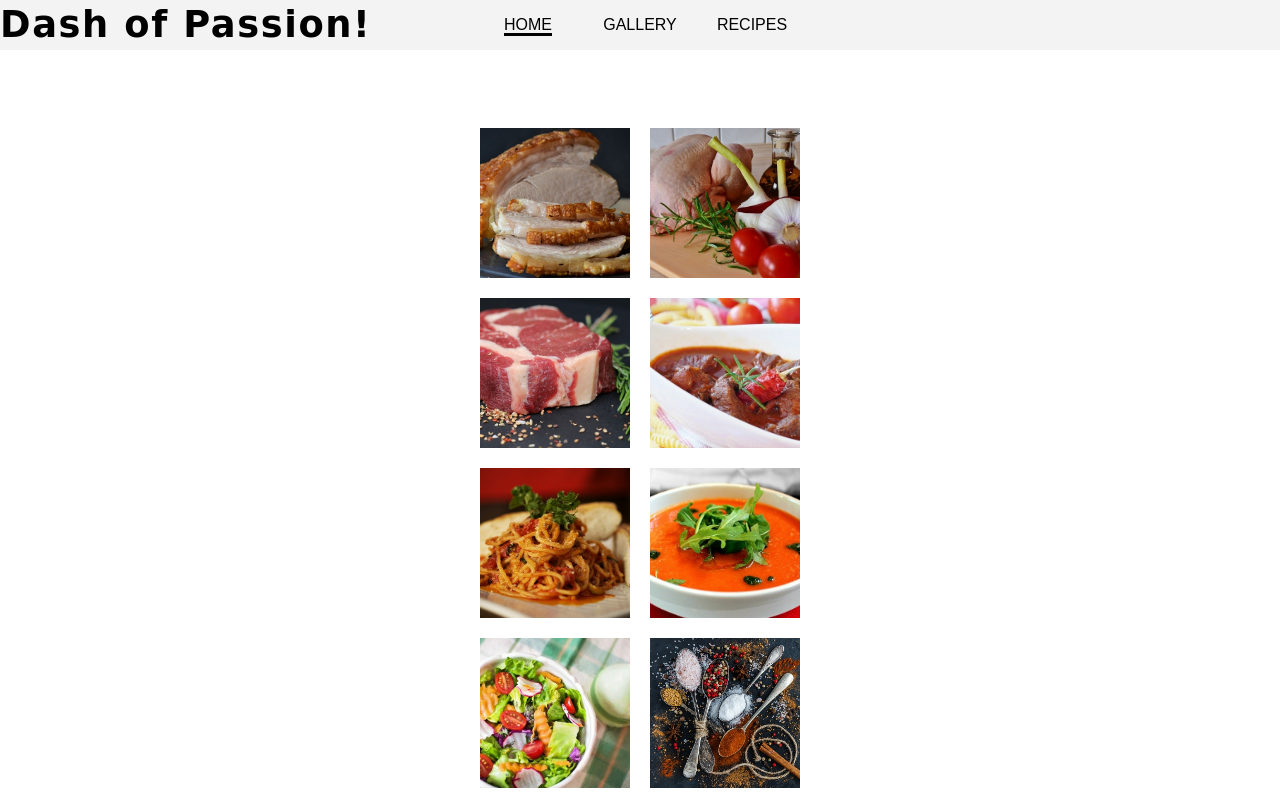
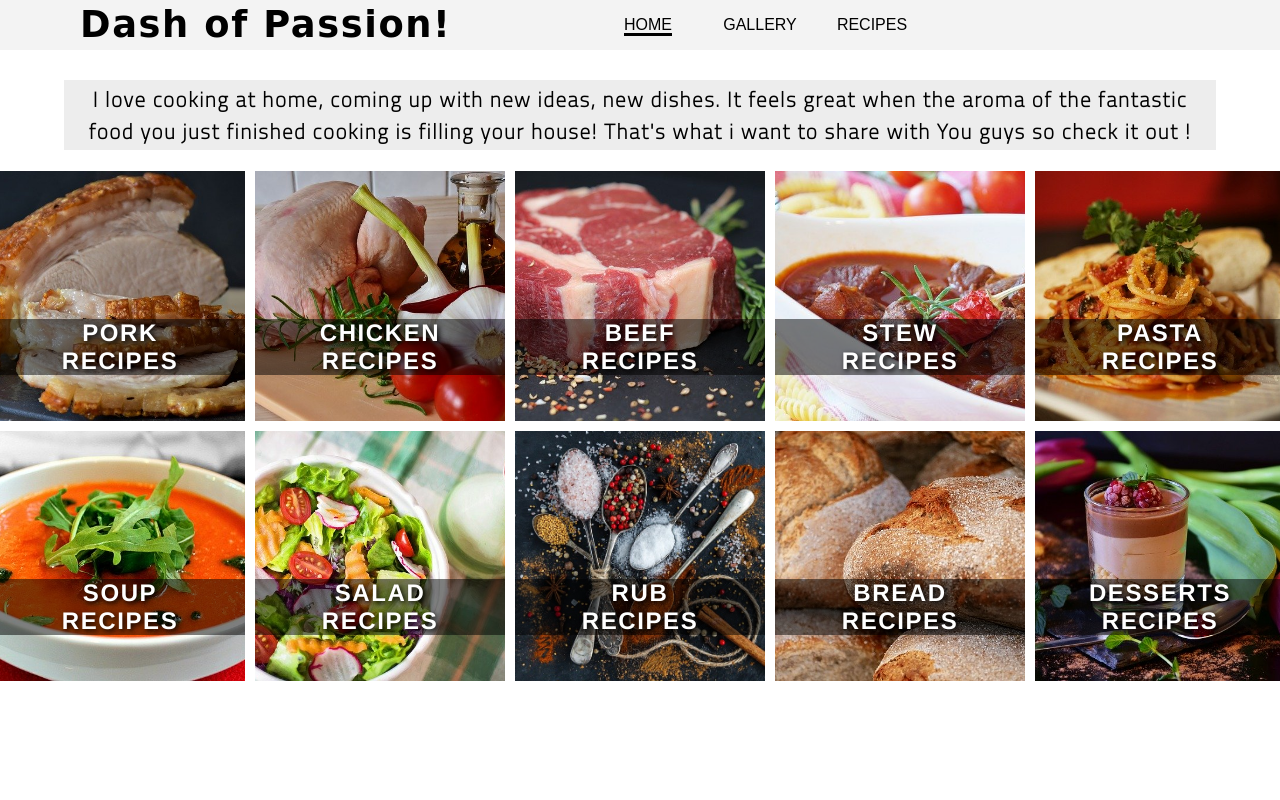
Before and after one commit to PawelKrzesinski/DashOfPassion, a plain HTML site: page recipes.html in a window 1280 px wide. Shown: the top 800 px of the page. Drawn offline with Linux system fonts and the light colour scheme.

Commit message:
update 16/06/2020

```diff
--- a/css/index.css
+++ b/css/index.css
@@ -1,8 +1,14 @@
+
 input:focus,
 select:focus,
 textarea:focus,
 button:focus {
     outline: none;
+}
+.content{
+	min-height: 100%;
+	display: flex;
+	flex-direction: column;
 }
 
 * {
@@ -27,6 +33,7 @@ html{
 body {
 	width: 100%;
 }
+
 
 .footer {
 	overflow: hidden;
@@ -58,7 +65,7 @@ body {
 		align-items: center;
 		justify-content: center;
 		background: rgba(240, 240, 240, 0.8);
-		z-index: 1000;
+		z-index: 1001;
 	}
 	.logo h1{
 		font-size: 2.3rem;
@@ -73,13 +80,13 @@ body {
 		height: auto;
 		width: 100%;
 		z-index: 1000;
+		background: rgba(240, 240, 240, 0.8);
 	}
 	.navbar__buttons__container {
 		display: flex;
 		flex-direction: row;
 		align-items: flex-end;
 		justify-content: center;
-		background: rgba(240, 240, 240, 0.8);
 		width: 100%;
 	}
 	.navbar button {
@@ -298,6 +305,7 @@ body {
 }
 
 @media only screen and (min-width: 750px) {
+
 	.news__container{
 		width: 80%;
 	}
@@ -317,6 +325,21 @@ body {
 	}
 }
 @media only screen and (min-width: 900px){
+	.navbar{
+		top: 0px;
+		display: flex;
+		flex-direction: row;
+	}
+	.logo{
+		width: auto;
+		background-color: transparent;
+	}
+	.logo h1{
+		margin-left: 5rem !important;
+	}
+	.navbar__buttons__container {
+		margin-left: 15rem !important;
+	}
 	.recipe__container{
 		width: 60%;
 		height: 35rem;
@@ -331,15 +354,7 @@ body {
 	}
 }
 @media only screen and (min-width: 1200px){
-	.navbar{
-		top: 0px;
-		display: flex;
-		flex-direction: row;
-	}
-	.logo{
-		width: auto;
-		background-color: transparent;
-	}
+
 	.main__content{
 		display: grid;
 		grid-template-columns: repeat(2, 500px);
@@ -380,6 +395,10 @@ body {
 }
 
 @media only screen and (min-width: 1500px){
+	.navbar__buttons__container {
+		margin-left: 10rem !important;
+	}
+
 	.display__gallery{
 		display: flex;
 		flex-direction: row;
@@ -448,9 +467,39 @@ body {
 	}
 }
 
+
+@media only screen and (min-width: 1800px){
+	.navbar__buttons__container {
+		margin-left: 5rem !important;
+	}
+}
+
 @media only screen and (min-width: 2500px){
 	.display__gallery{
 		margin-top: 9rem;
 		width: 70%;
 	}
+	.subscribe{
+		width: 20%;
+	}
 }
+
+@media only screen and (min-width: 3000px){
+	.news__container{
+		width: 40%;
+	}
+	.news__text{
+		font-size: 1.7rem;
+	}
+	.recipe__container{
+		width: 90%;
+		height: 35rem;
+	}
+	.recipe__image{
+		height: 70%;
+	}
+	.recipe__description{
+		height: 30%;
+		font-size: 1.7rem;
+	}
+}
--- /dev/null
+++ b/css/recipe_topics.css
@@ -0,0 +1,37 @@
+body,html {
+	height: 100%;
+}
+
+
+@media only screen and (min-width: 300px){
+	.recipes__main {
+		margin-top: 8rem;
+		display: grid;
+		gap: 20px;
+		row-gap: 40px;
+		justify-content: center;
+		grid-template-columns: repeat(auto-fit, 300px) ;
+		grid-template-rows: repeat(auto-fit, 450px);
+		height: auto;
+	}
+	.recipe__image{
+		width: 100%;
+		height: 70%;
+	}
+	.recipe__container{
+		width: 300px;
+		height: 450px;
+		margin: 0;
+	}
+	.recipe__description{
+		height: 30%;
+		padding: 0;
+	}
+
+}
+
+@media only screen and (min-width: 750px){
+	.recipe__description{
+		font-size: 1rem;
+	}
+}
--- a/css/recipes.css
+++ b/css/recipes.css
@@ -1,12 +1,21 @@
 
-
-.logo{
-	z-index: 1001;
+body, html{
+	height: 100%;
 }
 
 @media only screen and (min-width: 300px){
+	.recipes__header{
+		margin-top: 8rem;
+		text-align: center;
+		margin-left: auto;
+		margin-right: auto;
+		width: 90%;
+		background: rgba(220, 220, 220, 0.5);
+		font-size: 0.6rem;
+		padding: 0.2rem 1rem;
+	}
+
 	.recipes__main{
-		margin-top: 8rem;
 		display: grid;
 		gap: 20px;
 		grid-template-columns: repeat(2, 150px);
@@ -17,6 +26,7 @@
 		width: 150px;
 		height: 150px;
 		background-color: black;
+		cursor: pointer;
 	}
 	.recipes__topics {
 		width: 100%;
@@ -28,5 +38,128 @@
 		justify-self: center;
 		align-self: center;
 	}
+	.recipes__image__container h4{
+		font-family: 'Franklin Gothic Medium', 'Arial Narrow', Arial, sans-serif;
+		z-index: 1000;
+		text-shadow: 2px 2px 5px black;
+		font-weight: 900;
+		color: white;
+		transform: translateY(-250%);
+		text-align: center;
+		background: rgba(0, 0, 0, 0.5);
+	}
+	.recipes__image__container a{
+		text-decoration: none;
+	}
+}
+@media only screen and (min-width: 550px){
+	.recipes__header{
+		width: 75% ;
+	}
+	.recipes__main{
+		gap: 20px;
+		grid-template-columns: repeat(2, 200px);
+		grid-template-rows: repeat(auto-fit, 200px);
+
+	}
+	.recipes__image__container{
+		width: 200px;
+		height: 200px;
+	}
+}
+
+
+@media only screen and (min-width: 750px){
+	.recipes__header{
+		font-size: 1rem;
+	}
+	.recipes__main{
+		gap: 20px;
+		grid-template-columns: repeat(2, 250px);
+		grid-template-rows: repeat(auto-fit, 250px);
+
+	}
+	.recipes__image__container{
+		width: 250px;
+		height: 250px;
+	}
 
 }
+
+@media only screen and (min-width: 1000px){
+	.recipes__header{
+		width: 65%;
+		margin-top: 5rem;
+	}
+	.recipes__main{
+		gap: 50px;
+		grid-template-columns: repeat(2, 300px);
+		grid-template-rows: repeat(auto-fit, 300px);
+
+	}
+	.recipes__image__container{
+		width: 300px;
+		height: 300px;
+	}
+	.recipes__image__container h4{
+		font-size: 1.5rem;
+	}
+}
+
+@media only screen and (min-width: 1200px){
+	.recipes__header{
+		width: 90%;
+		font-size: 1.3rem;
+	}
+	.recipes__main{
+		gap: 10px;
+		grid-template-columns: repeat(5, 250px);
+		grid-template-rows: repeat(auto-fit, 250px);
+
+	}
+	.recipes__image__container{
+		width: 250px;
+		height: 250px;
+	}
+	.recipes__image__container h4 {
+		transform: translateY(-250%);
+	}
+
+	.recipes__image__container:hover .recipes__topics{
+		filter: blur(5px);
+		box-shadow: 2px 2px 15px 2px black;
+	}
+
+}
+
+@media only screen and (min-width: 1500px){
+	.recipes__header{
+		font-size: 1.5rem;
+	}
+	.recipes__main{
+		gap: 10px;
+		grid-template-columns: repeat(5, 300px);
+		grid-template-rows: repeat(auto-fit, 300px);
+
+	}
+	.recipes__image__container{
+		width: 300px;
+		height: 300px;
+	}
+}
+
+@media only screen and (min-width: 1800px){
+	.recipes__header{
+		font-size: 2rem;
+	}
+	.recipes__main{
+		gap: 10px;
+		grid-template-columns: repeat(5, 350px);
+		grid-template-rows: repeat(auto-fit, 350px);
+
+	}
+	.recipes__image__container{
+		width: 350px;
+		height: 350px;
+	}
+}
--- a/recipes.html
+++ b/recipes.html
@@ -9,6 +9,7 @@
 	<title>Dash of Passion!</title>
 </head>
 <body>
+<div class="content">
 	<div class="logo">
 		<h1>Dash of Passion!</h1>
 	</div>
@@ -19,44 +20,67 @@
 			<button class="navbar__recipes"><a href="recipes.html">RECIPES</a></button>
 		</div>
 	</div>
+	<h3 class="recipes__header">I love cooking at home, coming up with new ideas, new dishes. It feels great when the aroma of the
+		 fantastic food you just finished cooking is filling your house! That's what i want to share with You guys so check it out !</h3>
 	<div class="recipes__main">
 		<div class="recipes__image__container">
+			<a href="./recipe_topics/pork.html">
 			<img src="./images/roast-pork.jpg" alt="" class="recipes__topics">
+			<h4>PORK<br>RECIPES</h4></a>
 		</div>
 		<div class="recipes__image__container">
+			<a href="./recipe_topics/chicken.html">
 			<img src="./images/chicken.jpg" alt="" class="recipes__topics">
+			<h4>CHICKEN<br>RECIPES</h4></a>
 		</div>
 		<div class="recipes__image__container">
+			<a href="./recipe_topics/beef.html">
 			<img src="./images/meat.jpg" alt="" class="recipes__topics">
+			<h4>BEEF<br>RECIPES</h4></a>
 		</div>
 		<div class="recipes__image__container">
+			<a href="./recipe_topics/stew.html">
 			<img src="./images/goulash.jpg" alt="" class="recipes__topics">
+			<h4>STEW<br>RECIPES</h4></a>
 		</div>
 		<div class="recipes__image__container">
+			<a href="./recipe_topics/pasta.html">
 			<img src="./images/pasta.jpg" alt="" class="recipes__topics">
+			<h4>PASTA<br>RECIPES</h4></a>
 		</div>
 		<div class="recipes__image__container">
+			<a href="./recipe_topics/soup.html">
 			<img src="./images/soup.jpg" alt="" class="recipes__topics">
+			<h4>SOUP<br>RECIPES</h4></a>
 		</div>
 		<div class="recipes__image__container">
+			<a href="./recipe_topics/salad.html">
 			<img src="./images/salad.jpg" alt="" class="recipes__topics">
+			<h4>SALAD<br>RECIPES</h4></a>
 		</div>
 		<div class="recipes__image__container">
+			<a href="./recipe_topics/rub.html">
 			<img src="./images/rub.jpg" alt="" class="recipes__topics">
+			<h4>RUB<br>RECIPES</h4></a>
 		</div>
 		<div class="recipes__image__container">
+			<a href="./recipe_topics/bread.html">
 			<img src="./images/bread.jpg" alt="" class="recipes__topics">
+			<h4>BREAD<br>RECIPES</h4></a>
 		</div>
 		<div class="recipes__image__container">
+			<a href="./recipe_topics/desserts.html">
 			<img src="./images/nougat.jpg" alt="" class="recipes__topics">
+			<h4>DESSERTS<br>RECIPES</h4></a>
 		</div>
 	</div>
-	<div class="subscribe">
-		<h3>Subscribe for new recipes !</h3>
-		<input type="email" placeholder="Enter your email"/>
-		<button type="submit" value="Subscribe">Subscribe</button>
-	</div>
 
+</div>
+<div class="subscribe">
+	<h3>Subscribe for new recipes !</h3>
+	<input type="email" placeholder="Enter your email"/>
+	<button type="submit" value="Subscribe">Subscribe</button>
+</div>
 	<div class="footer">
 			<span class='copyrights' id='copyrights'></span><br>
 	</div>
```
Also changed, not shown: css/gallery.css (+30 -3 lines), gallery.html (+2 -0 lines), recipe_topics/pork.html (added, +63 -0 lines), recipe_topics/beef.html (added), recipe_topics/bread.html (added), recipe_topics/chicken.html (added), recipe_topics/desserts.html (added), recipe_topics/pasta.html (added), recipe_topics/rub.html (added), recipe_topics/salad.html (added), recipe_topics/soup.html (added), recipe_topics/stew.html (added).
